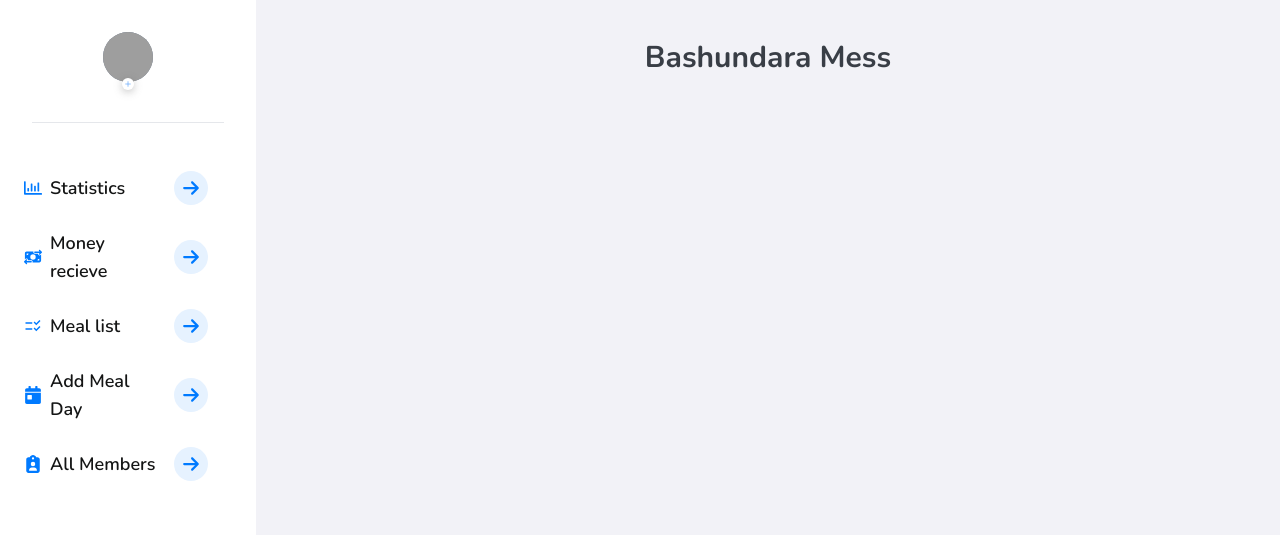
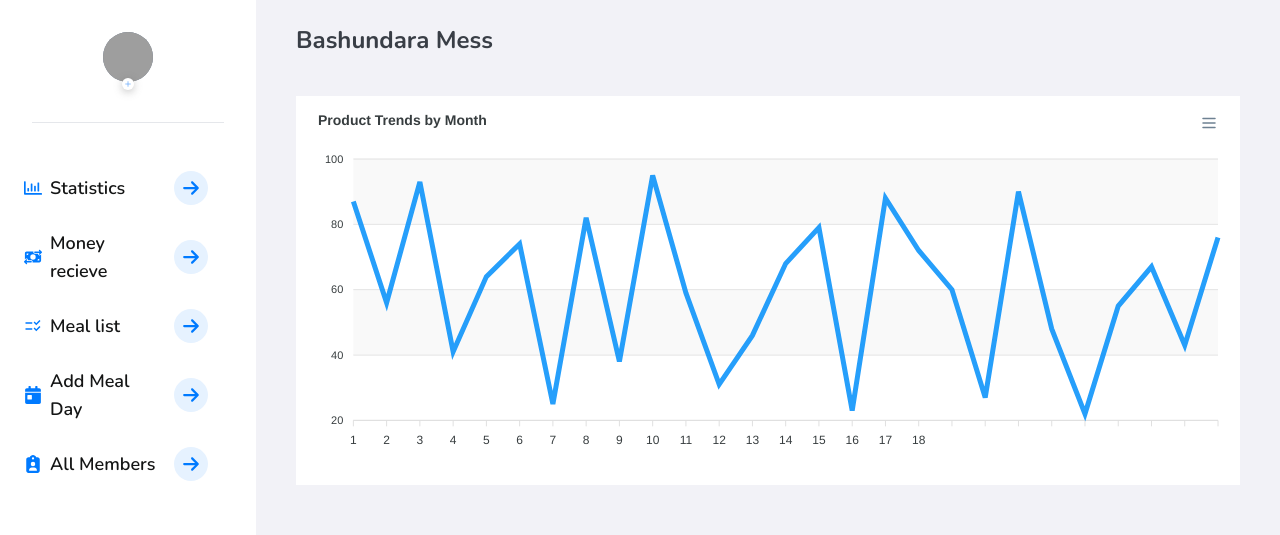
Before and after one commit to Mohammadarifcoding/MessManage-Client, a React (Vite) app: page /statics in a window 1280 px wide. Shown: the top 535 px of the page. Built offline with nearby package versions, Linux system fonts and the light colour scheme; grey boxes are pictures that could not be loaded.

Commit message:
Added the apex line chart

```diff
--- a/package.json
+++ b/package.json
@@ -13,6 +13,7 @@
     "localforage": "^1.10.0",
     "match-sorter": "^6.3.1",
     "react": "^18.2.0",
+    "react-apexcharts": "^1.4.1",
     "react-dom": "^18.2.0",
     "react-icons": "^5.0.1",
     "react-modern-drawer": "^1.2.2",
--- /dev/null
+++ b/src/Components/Pages/Statics/LineChart/LineChart.jsx
@@ -0,0 +1,62 @@
+import React from "react";
+import ReactApexChart from "react-apexcharts";
+import getDateArray from "../../../../Custom/GetDateArray";
+
+const LineChart = () => {
+
+
+  // Print or use the current month name
+
+  const series = [
+    {
+      name: "Meal month Chart",
+      data:[87, 56, 93, 41, 64, 74, 25, 82, 38, 95, 59, 31, 46, 68, 79, 23, 88, 72, 60, 27, 90, 48, 22, 55, 67, 43, 76]
+      ,
+    },
+  ];
+
+  const options = {
+    chart: {
+      height: 350,
+      type: "line",
+      zoom: {
+        enabled: false,
+      },
+    },
+    dataLabels: {
+      enabled: false,
+    },
+    stroke: {
+      curve: "straight",
+    },
+    title: {
+      text: "Product Trends by Month",
+      align: "left",
+    },
+    grid: {
+      row: {
+        colors: ["#f3f3f3", "transparent"], // takes an array which will be repeated on columns
+        opacity: 0.5,
+      },
+    },
+    xaxis: {
+      categories: getDateArray(),
+    },
+  };
+
+  return (
+    <div className="bg-white mt-10 p-3">
+      <div id="chart">
+        <ReactApexChart
+          options={options}
+          series={series}
+          type="line"
+          height={350}
+        />
+      </div>
+      <div id="html-dist"></div>
+    </div>
+  );
+};
+
+export default LineChart;
--- a/src/Components/Pages/Statics/Statics.jsx
+++ b/src/Components/Pages/Statics/Statics.jsx
@@ -1,18 +1,20 @@
-import React from 'react';
+import React from "react";
 import { FaRegListAlt } from "react-icons/fa";
+import LineChart from "./LineChart/LineChart";
 
 const Statics = () => {
-    return (
-        <div className='lg:px-10 md:px-8 px-3 py-10'>
-            <div className='flex justify-center items-center'>
-                 <h2 className='lg:text-3xl sm:text-2xl text-xl font-bold text-secondary'>Bashundara Mess</h2>
-
-            </div>
-            <div className='flex gap-7'>
-
-            </div>
-        </div>
-    );
+  return (
+    <div className="lg:px-10 md:px-8 px-3 py-6">
+      <div className="flex justify-start items-center">
+        <h2 className="lg:text-2xl sm:text-xl text-lg font-bold text-secondary">
+          Bashundara Mess
+        </h2>
+      </div>
+      <div className="">
+         <LineChart></LineChart>
+      </div>
+    </div>
+  );
 };
 
 export default Statics;
--- /dev/null
+++ b/src/Custom/GetDateArray.js
@@ -0,0 +1,29 @@
+  // Create a new Date object
+
+  function getDateArray(){
+    var currentDate = new Date();
+
+    // Get the month as a number (0-11)
+    var month = currentDate.getMonth();
+
+    // Get the year
+    var year = currentDate.getFullYear();
+
+    // Get the total number of days in the month
+    var totalDays = new Date(year, month + 1, 0).getDate();
+    const todayCurrentDate = currentDate.getDate()
+    // Generate an array containing all the days of the month
+    var daysOfMonth = [];
+    for (var i = 1; i <= totalDays; i++) {
+      if((todayCurrentDate + 1) == i){
+          break ;
+      }
+      daysOfMonth.push(String(i));
+    }
+
+    // Print or use the array containing all the days of the month
+    return daysOfMonth
+  }
+  // Create a new Date object
+
+  export default getDateArray
```
Also changed, not shown: 1 other file (tests, documents, lock files or other folders).
